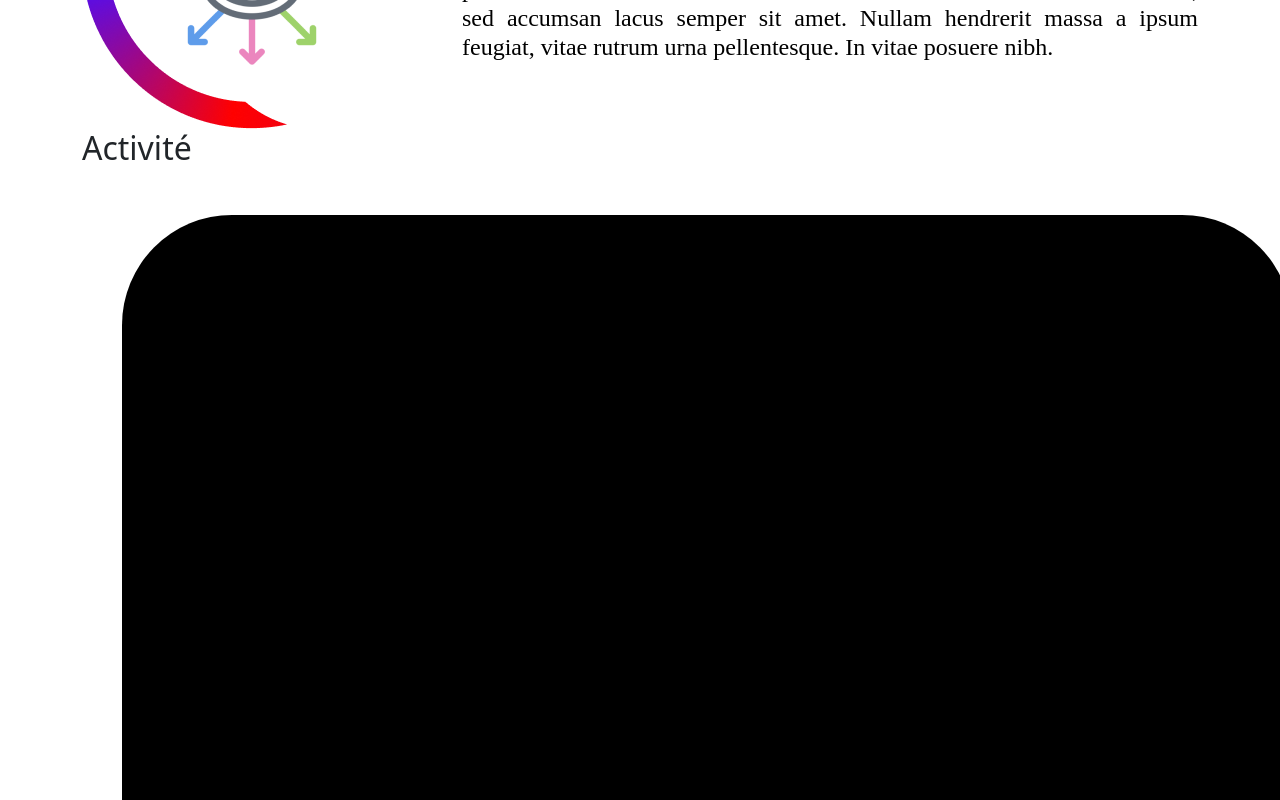
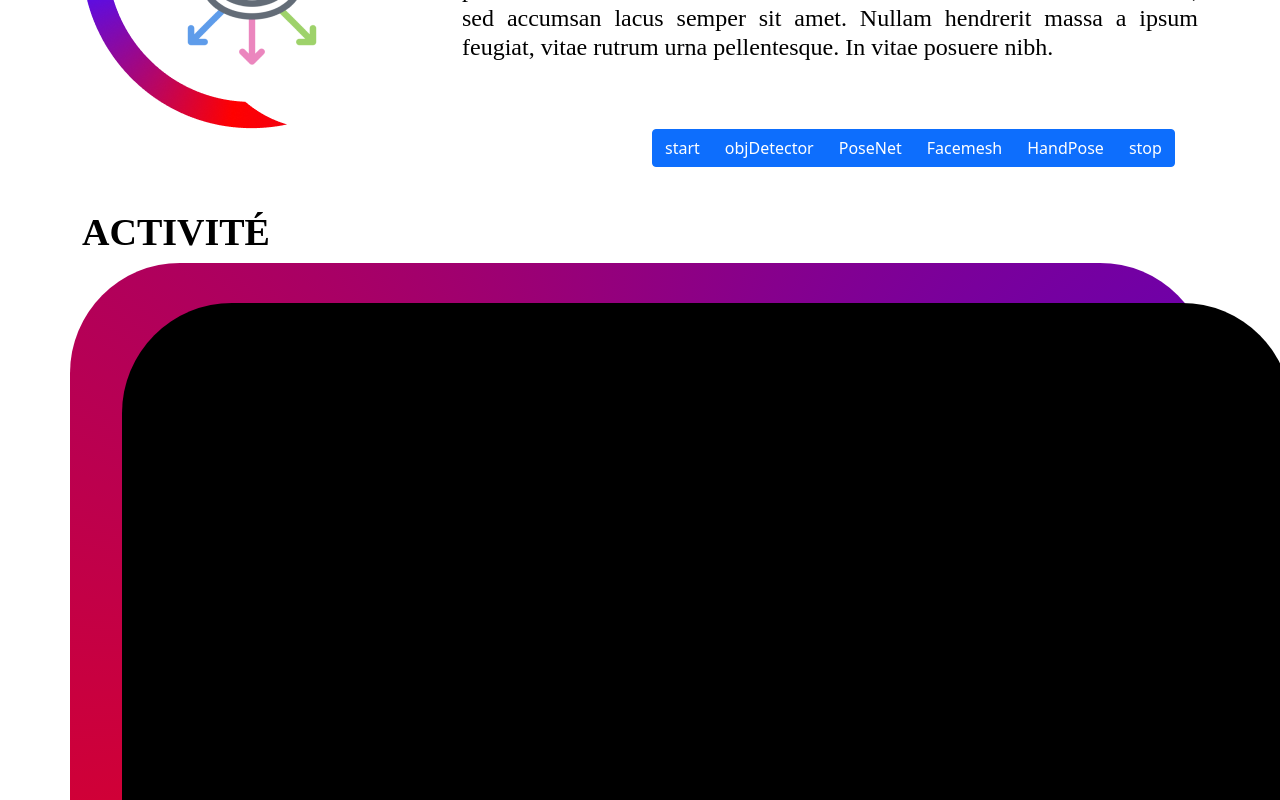
Before and after one commit to Generation-IA/Vulgarization-kit, a React (Create React App) app in the folder kit/: page / in a window 1280 px wide. Shown: the part 5840-6640 px from the top of the page. Built offline with nearby package versions, Linux system fonts and the light colour scheme; what webfontloader would draw is missing.

Commit message:
Got the cv working in 640x480

```diff
--- /dev/null
+++ b/kit/src/At2.js
@@ -0,0 +1,102 @@
+import React from "react";
+import { ButtonGroup, Col, Container, Row , Button} from "react-bootstrap";
+import "./css/At2.css"
+import at2_text from "./Ressources/At2.json"
+import { Parallax, ParallaxProvider } from "react-scroll-parallax";
+import p5 from "p5";
+import SketchObj from "./cv/obj_detect.js";
+import SketchPose from "./cv/pose_detect.js";
+import SketchFace from "./cv/face_detect.js";
+import SketchHand from "./cv/hand_detect.js";
+const at2_title = require("./img/at2.png");
+const at2_logo = require("./img/at2_logo.png");
+
+class At2 extends React.Component {
+    constructor(props) {
+        super(props);
+        this.cvRef = React.createRef()
+    }
+    SketchObj = SketchObj;
+    SketchPose = SketchPose;
+    SketchFace = SketchFace;
+    SketchHand = SketchHand;
+
+    start = () => {
+      this.cvP5 = new p5(this.SketchObj, this.cvRef.current);
+    };
+
+    objDetector = () => {
+      this.cvP5.remove();
+      this.cvP5 = new p5(this.SketchObj, this.cvRef.current);
+    };
+
+    PoseNet = () => {
+      this.cvP5.remove();
+      this.cvP5 = new p5(this.SketchPose, this.cvRef.current);
+    };
+
+    Facemesh = () => {
+      this.cvP5.remove();
+      this.cvP5 = new p5(this.SketchFace, this.cvRef.current);
+    };
+
+    HandPose = () => {
+      this.cvP5.remove();
+      this.cvP5 = new p5(this.SketchHand, this.cvRef.current);
+    };
+
+    stopModel = () => {
+      this.cvP5.remove();
+    };
+
+    render() {
+        return (
+            <Container className="at2">
+                <Row className="at2_row1">
+                    <img className='at2_title' src={at2_title} alt='at2' />
+                </Row>
+                <Row className="at2_row2">
+                    <Col sm={4}>
+                        <ParallaxProvider>
+                            <Parallax
+                                className="custom-class"
+                                rotate={[-360, 360]}
+                            >
+                                <img className='at2_logo' src={at2_logo} alt='at2_logo' />
+                            </Parallax>
+                        </ParallaxProvider>
+                    </Col>
+                    <Col>
+                        <h2 className="at2_op">Objectifs pédagogiques</h2>
+                        <p className="at2_text">{at2_text.text.paragraph1}</p>
+                        <p className="at2_text">{at2_text.text.paragraph2}</p>
+                    </Col>
+                </Row>
+                <Row className="at2_row3">
+                    <Col>
+                        <h2 className="at2_act">Activité</h2>
+                    </Col>
+                    <Col>
+                        <ButtonGroup className="at2_button_grp">
+                            <Button className="" onClick={this.start}>start</Button>
+                            <Button className="" onClick={this.objDetector}>objDetector</Button>
+                            <Button className="" onClick={this.PoseNet}>PoseNet</Button>
+                            <Button className="" onClick={this.Facemesh}>Facemesh</Button>
+                            <Button className="" onClick={this.HandPose}>HandPose</Button>
+                            <Button className="" onClick={this.stopModel}>stop</Button>
+                        </ButtonGroup>
+                    </Col>
+                </Row>
+                <Row className="at2_row4">
+                    <div className="rect1">
+                        <div ref={this.cvRef} className="rect2"></div>
+                        <div ></div>
+
+                    </div>
+                </Row>
+            </Container>
+        )
+    }
+}
+
+export default At2;
--- a/kit/src/At2.tsx
+++ /dev/null
@@ -1,57 +0,0 @@
-import React from "react";
-import { Col, Container, Row } from "react-bootstrap";
-import "./css/At2.css"
-import at2_text from "./Ressources/At2.json"
-import { Parallax, ParallaxProvider } from "react-scroll-parallax";
-// import computer vision sketchs
-import SketchObj from './cv/obj_detect'
-const at2_title = require("./img/at2.png");
-const at2_logo = require("./img/at2_logo.png");
-
-class At2 extends React.Component<{}, {}> {
-    cvRef = React.createRef<HTMLDivElement>()
-
-
-
-
-
-
-    render() {
-        return (
-            <Container className="at2">
-                <Row className="at2_row1">
-                    <img className='at2_title' src={at2_title} alt='at2' />
-                </Row>
-                <Row className="at2_row2">
-                    <Col sm={4}>
-                        <ParallaxProvider>
-                            <Parallax
-                                className="custom-class"
-                                rotate={[-360, 360]}
-                            >
-                                <img className='at2_logo' src={at2_logo} alt='at2_logo' />
-                            </Parallax>
-                        </ParallaxProvider>
-                    </Col>
-                    <Col>
-                        <h2 className="at2_op">Objectifs pédagogiques</h2>
-                        <p className="at2_text">{at2_text.text.paragraph1}</p>
-                        <p className="at2_text">{at2_text.text.paragraph2}</p>
-                    </Col>
-                </Row>
-                <Row className="at2_row3">
-                    <h2 className="at2_act">Activité</h2>
-                </Row>
-                <Row className="at2_row4">
-                    <div className="at2_canvas">
-                        <div ref={this.cvRef} className="rect2"></div>
-                        <div ></div>
-
-                    </div>
-                </Row>
-            </Container>
-        )
-    }
-}
-
-export default At2;
--- a/kit/src/css/At2.css
+++ b/kit/src/css/At2.css
@@ -29,3 +29,37 @@
     /* Add top padding */
     padding-top: 80px;
 }
+
+.at2_canvas{
+
+    width: 1265px;
+    height: 839px;
+
+    /*top: 3889px;*/
+
+    background: conic-gradient(from 180deg at 50% 50%, #FF0000 0deg, #2400FF 360deg);
+    border-radius: 110px;
+}
+
+.at2_act{
+    /* activité */
+
+    font-family: 'Sen';
+    font-style: normal;
+    font-weight: 700;
+    font-size: 38px;
+    line-height: 46px;
+    /* identical to box height */
+
+    text-transform: uppercase;
+
+    color: #000000;
+
+    /* Add top padding */
+    padding-top: 80px;
+}
+
+.at2_button_grp{
+    /* Send button to left */
+    float: left;
+}
--- a/kit/src/cv/face_detect.js
+++ b/kit/src/cv/face_detect.js
@@ -8,10 +8,8 @@ const SketchFace = (p) => {
     let predictions = [];
 
     p.setup = () => {
-        p.createCanvas(1280, 720);
-        p.centerCanvas();
+        p.createCanvas(640, 480);
         video = p.createCapture(p5.VIDEO)
-        video.size(1280, 720);
         video.volume(0);
         facemesh = ml5.facemesh(video, modelReady);
 
@@ -30,7 +28,7 @@ const SketchFace = (p) => {
     }
 
     p.draw = () => {
-        p.image(video, 0, 0, 1280, 720);
+        p.image(video, 0, 0);
 
         // We call function to draw all keypoints
         drawKeypoints();
--- a/kit/src/cv/hand_detect.js
+++ b/kit/src/cv/hand_detect.js
@@ -7,11 +7,9 @@ const SketchHand = (p) => {
     let hands = [];
 
     p.setup = () => {
-        p.createCanvas(1280, 720);
+        p.createCanvas(640, 480);
         video = p.createCapture(p5.VIDEO);
-        video.size(1280, 720);
         video.volume(0);
-
         handpose = ml5.handpose(video, modelReady);
 
         // This sets up an event that fills the global variable "predictions"
@@ -29,7 +27,7 @@ const SketchHand = (p) => {
     }
 
     p.draw =() => {
-        p.image(video, 0, 0, 1280, 720);
+        p.image(video, 0, 0);
 
         // We can call both functions to draw all keypoints and the skeletons
         drawKeypoints();
--- a/kit/src/cv/obj_detect.js
+++ b/kit/src/cv/obj_detect.js
@@ -8,9 +8,8 @@ const SketchObj = (p) => {
     let detections = [];
 
     p.setup = () => {
-      p.createCanvas(1280, 720, p5.WEBGL);
+      p.createCanvas(640, 480);
       video = p.createCapture(p5.VIDEO, videoReady)
-      video.size(1280, 720);
       video.volume(0);
       video.hide();
     };
@@ -33,7 +32,7 @@ const SketchObj = (p) => {
     }
 
     p.draw = () => {
-      p.image(video, 0, 0, 1280, 720);
+      p.image(video, 0, 0);
 
 
       for (let i = 0; i < detections.length; i += 1) {
--- a/kit/src/cv/pose_detect.js
+++ b/kit/src/cv/pose_detect.js
@@ -8,11 +8,9 @@ const SketchPose = (p) => {
     let poses = [];
 
     p.setup = () => {
-      p.createCanvas(1280, 720);
-      p.centerCanvas();
+      p.createCanvas(640, 480);
       // p.getContext("2d");
       video = p.createCapture(p5.VIDEO)
-      video.size(1280, 720);
       video.volume(0);
 
       poseNet = ml5.poseNet(video, modelLoaded);
@@ -28,7 +26,7 @@ const SketchPose = (p) => {
     }
 
     p.draw = () => {
-      p.image(video, 0, 0, 1280, 720);
+      p.image(video, 0, 0);
 
       drawKeypoints();
       drawSkeleton();
```
Also changed, not shown: kit/src/App.js (+30 -40 lines), kit/src/Example.js (added, +12 -0 lines).
